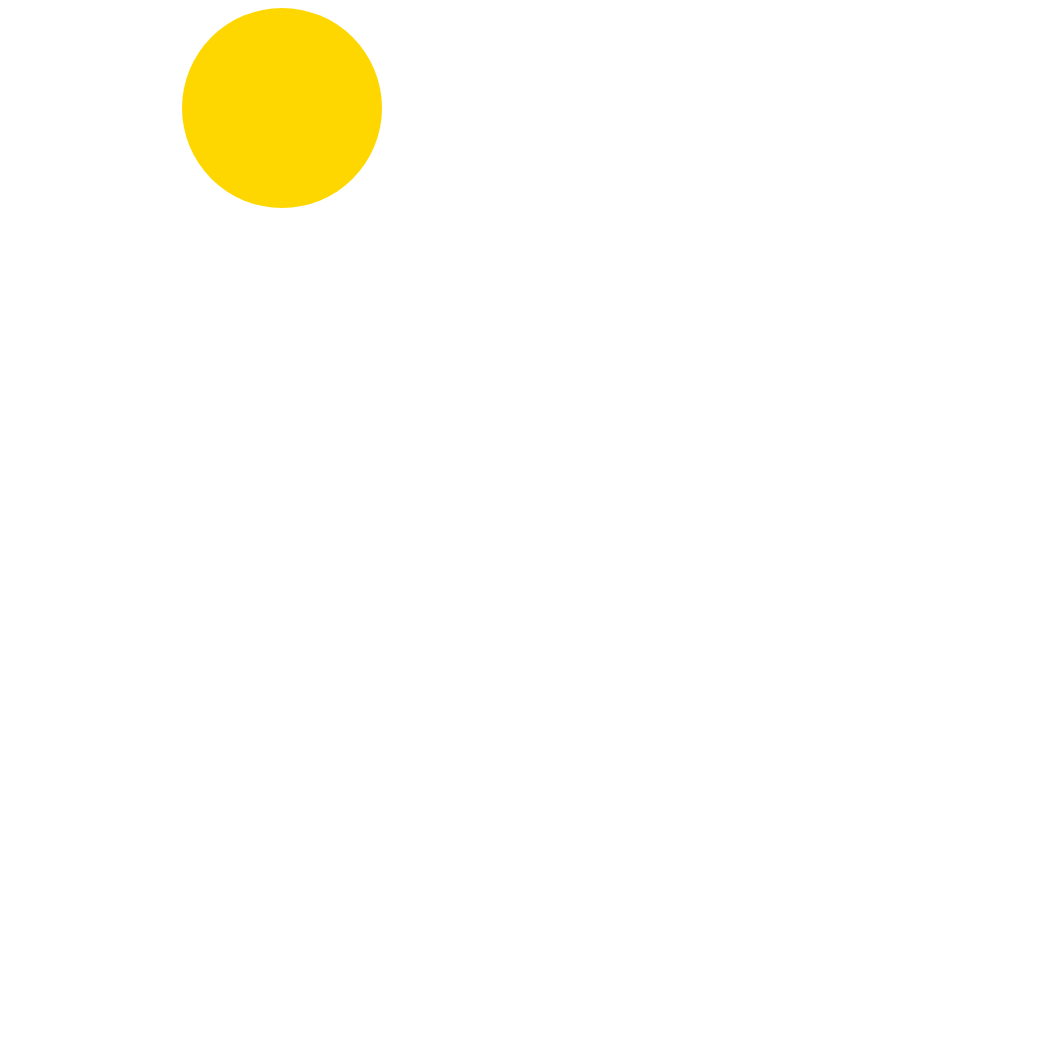
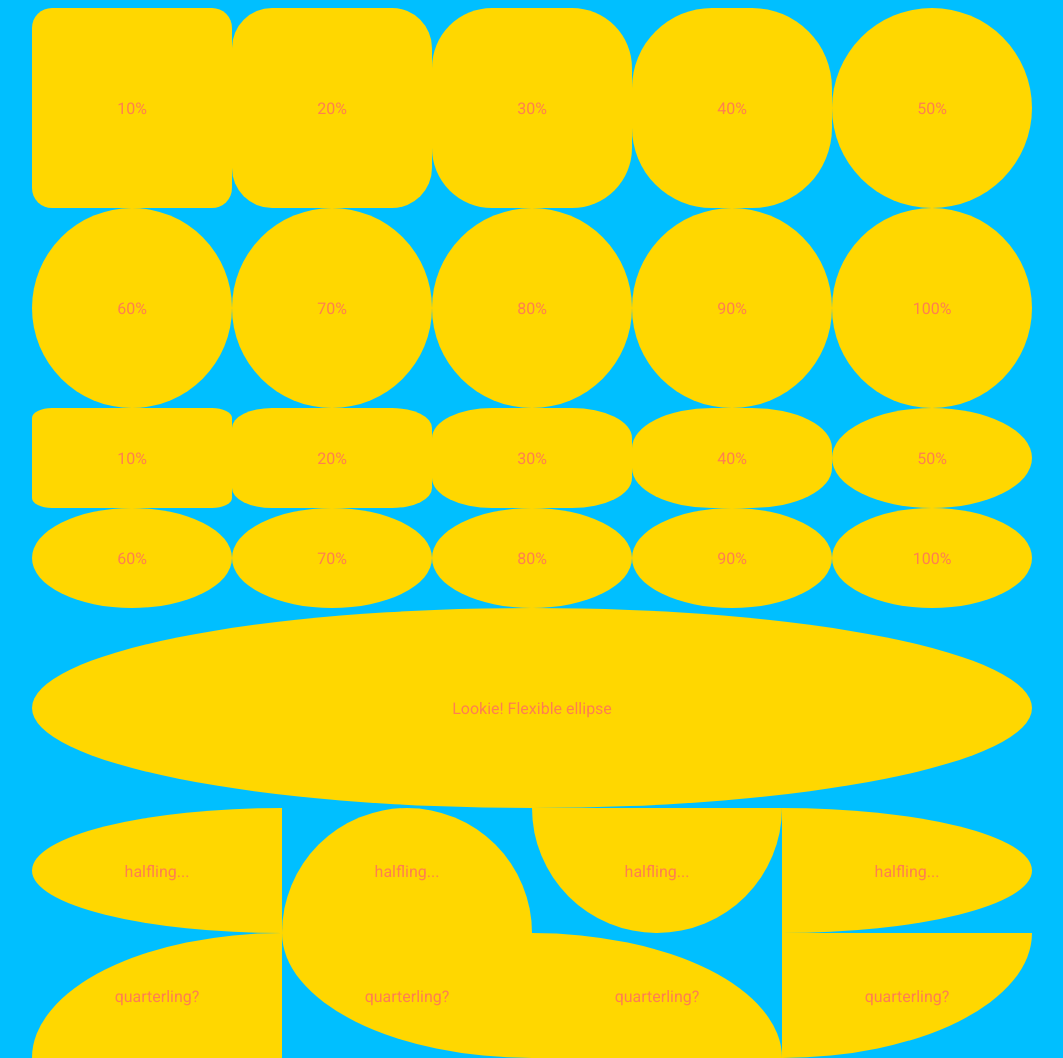
Before and after one commit to rjene/css-secrets, a plain HTML site: page 09_flexible-ellipses.html in a window 1280 px wide. Shown: the whole page, without its empty margins (108-1171 px from the left). Before the commit the page ends 800 px from the top, so only its background shows below. Drawn offline with Linux system fonts and the light colour scheme.

Commit message:
Added Flexible ellipses solution

```diff
--- a/09_flexible-ellipses.html
+++ b/09_flexible-ellipses.html
@@ -3,27 +3,137 @@
 <head>
     <meta charset="utf-8">
     <meta name="viewport" content="width=device-width, initial-scale=1.0">
-    <title>CSS Secrets - Flexible Ellipses</title>
+    <title></title>
 
     <link href="https://fonts.googleapis.com/css?family=Roboto" rel="stylesheet">
     <link href="css/styles.css" rel="stylesheet">
 
     <style>
+        body{
+            background: deepskyblue;
+        }
+        section{
+            width: 1000px;
+            clear: both;
+        }
         .round{
             background: gold;
+            position: relative;
+            float: left
+        }
+
+        .ellipse-1{
             width: 200px;
             height: 200px;
+/*            border-radius: 50%; */
+            /* with any radius greater than 50% will just show a circle*/
+        }
+        .ellipse-2{
+            width: 200px;
+            height: 100px;
+            border-radius: 10%;
+        }
+
+/* border-radius accepts horizontal and vertical radii
+        = we can create elliptical rounding */
+        .ellipse-3{
+            height: 200px;
+            width: 100%;
             border-radius: 50%;
+        }
+
+        .half-ellipse1{
+            width: 250px;
+            height: 125px;
+            border-radius: 100% 0 0 100% / 50%;
+        }
+        .half-ellipse2{
+            width: 250px;
+            height: 125px;
+            border-radius: 50% / 100% 100% 0 0;
+        }
+        .half-ellipse3{
+            width: 250px;
+            height: 125px;
+            border-radius:  50% / 0 0 100% 100%;
+        }
+        .half-ellipse4{
+            width: 250px;
+            height: 125px;
+            border-radius: 0 100% 100% 0 / 50%;
+        }
+        .quarter-ellipse1{
+            width: 250px;
+            height: 125px;
+            border-radius: 100% 0 0 0;
+        }
+        .quarter-ellipse2{
+            width: 250px;
+            height: 125px;
+            border-radius: 0 0 0 100%;
+        }
+        .quarter-ellipse3{
+            width: 250px;
+            height: 125px;
+            border-radius: 0 100% 0 0;
+        }
+        .quarter-ellipse4{
+            width: 250px;
+            height: 125px;
+            border-radius: 0 0 100% 0;
+        }
+        .text-label{
+            color: coral;
+            text-align: center;
+            position: absolute;
+            top: 50%;
+            left: 50%;
+            transform: translate(-50%, -50%);
         }
     </style>
 </head>
 
 <body>
     <section>
-
-           <div class="round"></div>
+        <div class="round ellipse-1" style="border-radius: 10%;"><span class="text-label">10%</span></div>
+        <div class="round ellipse-1" style="border-radius: 20%;"><span class="text-label">20%</span></div>
+        <div class="round ellipse-1" style="border-radius: 30%;"><span class="text-label">30%</span></div>
+        <div class="round ellipse-1" style="border-radius: 40%;"><span class="text-label">40%</span></div>
+        <div class="round ellipse-1" style="border-radius: 50%;"><span class="text-label">50%</span></div>
+        <div class="round ellipse-1" style="border-radius: 60%;"><span class="text-label">60%</span></div>
+        <div class="round ellipse-1" style="border-radius: 70%;"><span class="text-label">70%</span></div>
+        <div class="round ellipse-1" style="border-radius: 80%;"><span class="text-label">80%</span></div>
+        <div class="round ellipse-1" style="border-radius: 80%;"><span class="text-label">90%</span></div>
+        <div class="round ellipse-1" style="border-radius: 100%;"><span class="text-label">100%</span></div>
+    </section>
+    <section>
+        <div class="round ellipse-2" style="border-radius: 10%;"><span class="text-label">10%</span></div>
+        <div class="round ellipse-2" style="border-radius: 20%;"><span class="text-label">20%</span></div>
+        <div class="round ellipse-2" style="border-radius: 30%;"><span class="text-label">30%</span></div>
+        <div class="round ellipse-2" style="border-radius: 40%;"><span class="text-label">40%</span></div>
+        <div class="round ellipse-2" style="border-radius: 50%;"><span class="text-label">50%</span></div>
+        <div class="round ellipse-2" style="border-radius: 60%;"><span class="text-label">60%</span></div>
+        <div class="round ellipse-2" style="border-radius: 70%;"><span class="text-label">70%</span></div>
+        <div class="round ellipse-2" style="border-radius: 80%;"><span class="text-label">80%</span></div>
+        <div class="round ellipse-2" style="border-radius: 80%;"><span class="text-label">90%</span></div>
+        <div class="round ellipse-2" style="border-radius: 100%;"><span class="text-label">100%</span></div>
+    </section>
+    <section>
+        <div class="round ellipse-3"><span class="text-label">Lookie! Flexible ellipse</span></div>
+    </section>
+    <section>
+        <div class="round half-ellipse1"><span class="text-label">halfling...</span></div>
+        <div class="round half-ellipse2"><span class="text-label">halfling...</span></div>
+        <div class="round half-ellipse3"><span class="text-label">halfling...</span></div>
+        <div class="round half-ellipse4"><span class="text-label">halfling...</span></div>
+    </section>
+    <section>
+        <div class="round quarter-ellipse1"><span class="text-label">quarterling?</span></div>
+        <div class="round quarter-ellipse2"><span class="text-label">quarterling?</span></div>
+        <div class="round quarter-ellipse3"><span class="text-label">quarterling?</span></div>
+        <div class="round quarter-ellipse4"><span class="text-label">quarterling?</span></div>
+    </section>
 
 
-    </section>
 </body>
 </html>
```
Also changed, not shown: 04_inner-rounding.html (+1 -1 lines), index.html (+8 -8 lines).
